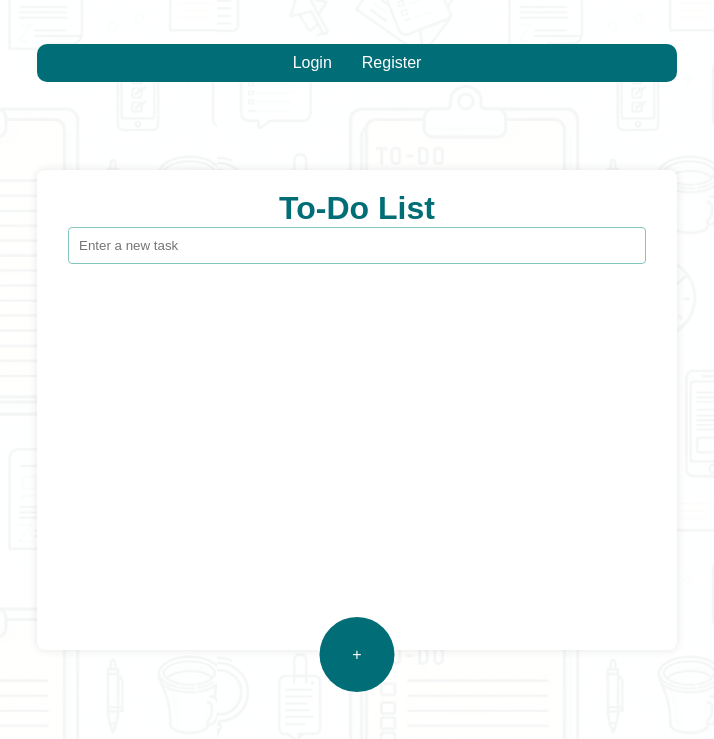
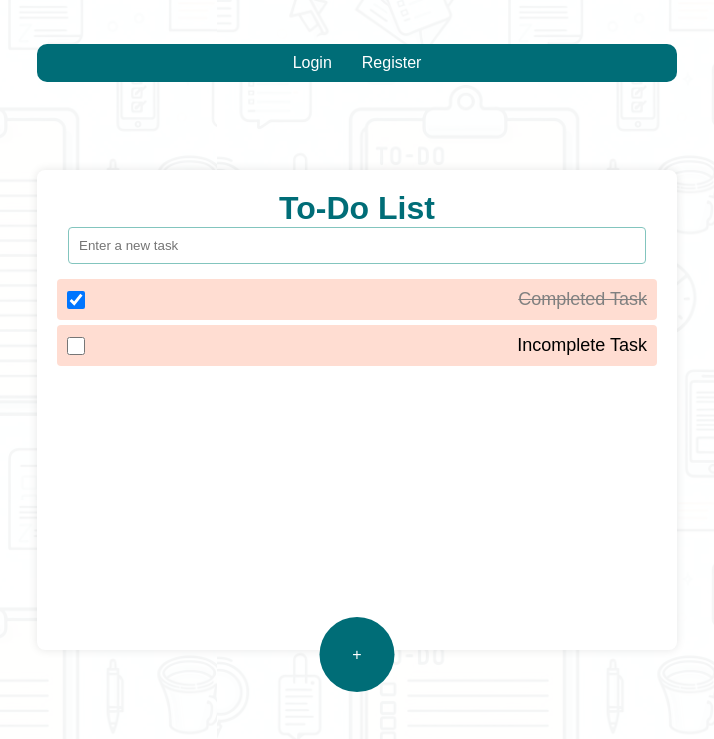
Before and after one commit to mwhepworth1/cse310-s1-cloud-databases, a Flask app: page / in a window 1280 px wide. Shown: the top 739 px of the page, without its empty margins (283-997 px from the left). Run offline with Flask 3, Linux system fonts and the light colour scheme.

Commit message:
Your commit message here

```diff
--- a/assets/css/styles.css
+++ b/assets/css/styles.css
@@ -135,6 +135,36 @@ nav a:hover {
     text-decoration: underline;
 }
 
+/* Style for checked items */
+.task-checkbox:checked + span {
+    text-decoration: line-through;
+    color: gray;
+}
+
+/* Optional: Style checkbox itself */
+.task-checkbox {
+    width: 18px;
+    height: 18px;
+    cursor: pointer;
+}
+
+/* Style for the list */
+ul#checklist {
+    list-style-type: none;
+    padding: 0;
+}
+
+ul#checklist li {
+    display: flex;
+    align-items: center;
+    font-size: 18px;
+    margin: 5px 0;
+}
+
+ul#checklist li span {
+    margin-left: 10px;
+}
+
 @media (max-width: 768px) {
     .container {
         width: 90%; /* Adjust container width for smaller screens */
--- a/templates/index.html
+++ b/templates/index.html
@@ -18,6 +18,18 @@
         <h1>To-Do List</h1>
         <form action="/add_todo" method="post">
             <input type="text" name="task" placeholder="Enter a new task" required>
+            <ul id="checklist">
+                <li>
+                    <input type="checkbox" class="task-checkbox" checked>
+                    <span>Completed Task</span>
+                </li>
+                <li>
+                    <input type="checkbox" class="task-checkbox">
+                    <span>Incomplete Task</span>
+                </li>
+            </ul>
+
+
             <button type="submit">+</button>
         </form>
         <ul>
```
